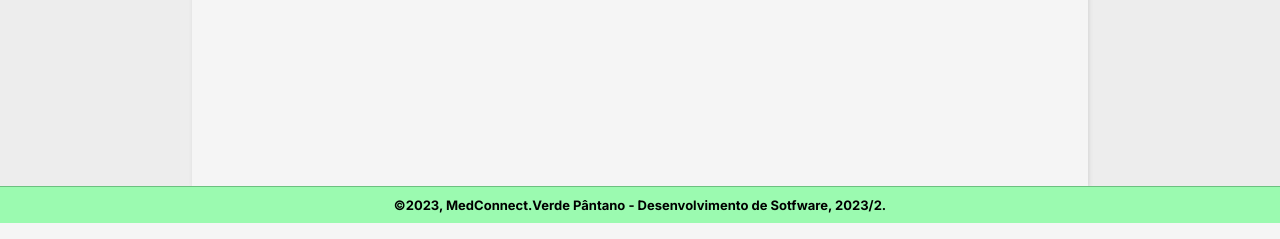
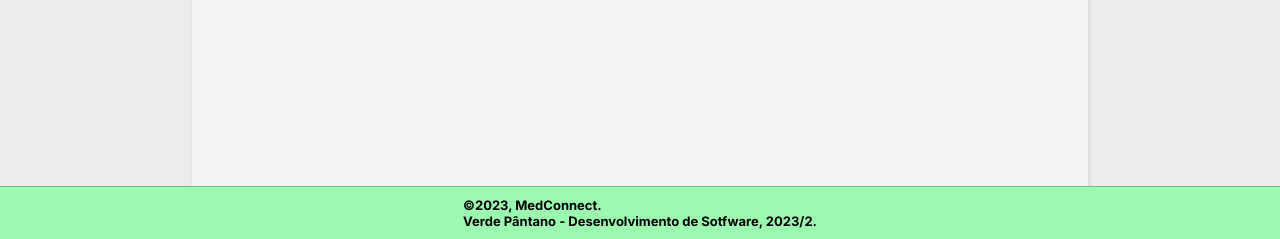
Before and after one commit to Wooo589/unb-ds-verde-pantano, a Django app: page /perfil/avaliacoes in a window 1280 px wide. Shown: the part 674-913 px from the top of the page. Run offline with Django 4.2, Linux system fonts and the light colour scheme; the visitor is signed in with stand-in values (Sample User, id 1); data that the repository does not hold is empty; some libraries are stand-ins or nearby versions.

Commit message:
Update minhasavaliacoes.html

```diff
--- a/templates/inicial/minhasavaliacoes.html
+++ b/templates/inicial/minhasavaliacoes.html
@@ -77,9 +77,12 @@
         {% endfor %}
     </main>
     <footer>
-        <p>©2023, MedConnect.</p>
-        <p>Verde Pântano - Desenvolvimento de Sotfware, 2023/2.</p>
+        <div class="footer_content">
+            <p>©2023, MedConnect.</p>
+            <p>Verde Pântano - Desenvolvimento de Sotfware, 2023/2.</p>
+        </div>
     </footer>
+    <script src="js/togglemenu.js"></script>
     <!--<script src="script/general_script.js"></script>-->
     <!-- Obs.: Avaliação do atendimento recebido abarca se a pessoa recebeu ou não atendimento, o tipo e a forma de atendimento (disponibilidade, empatia, segurança) -->
 </body>
```
